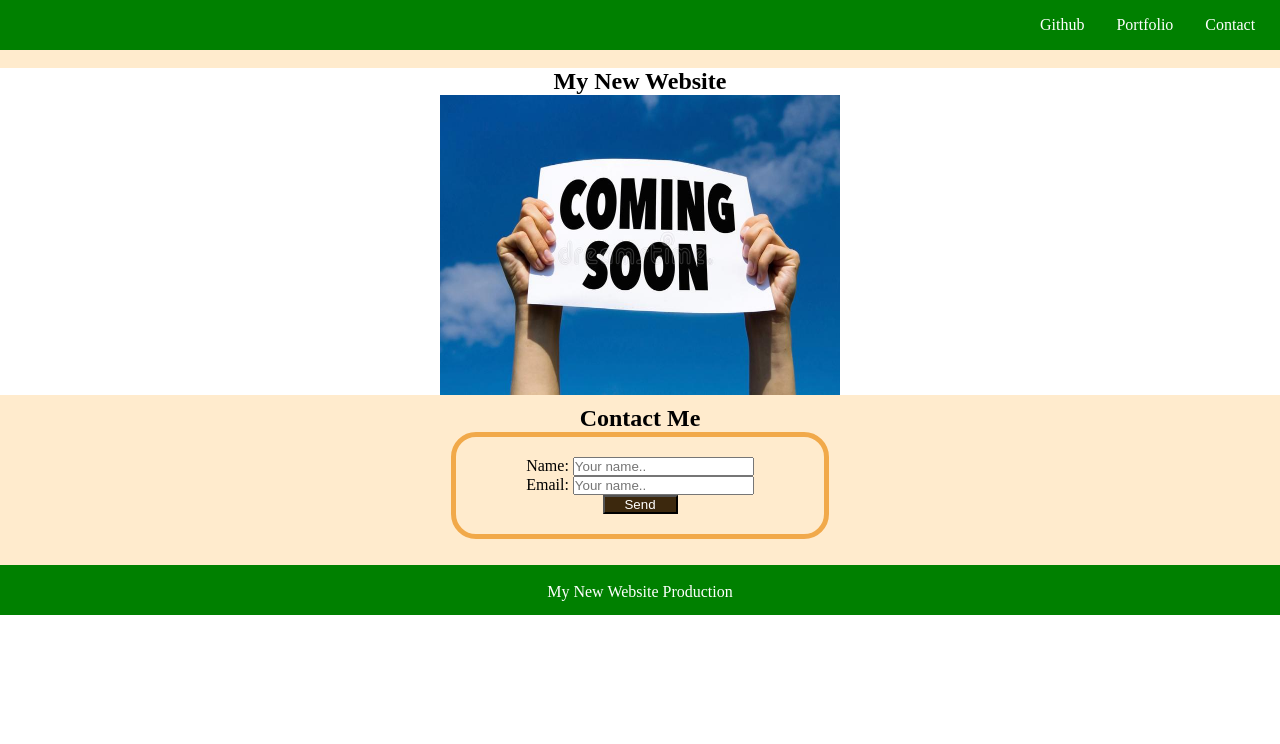
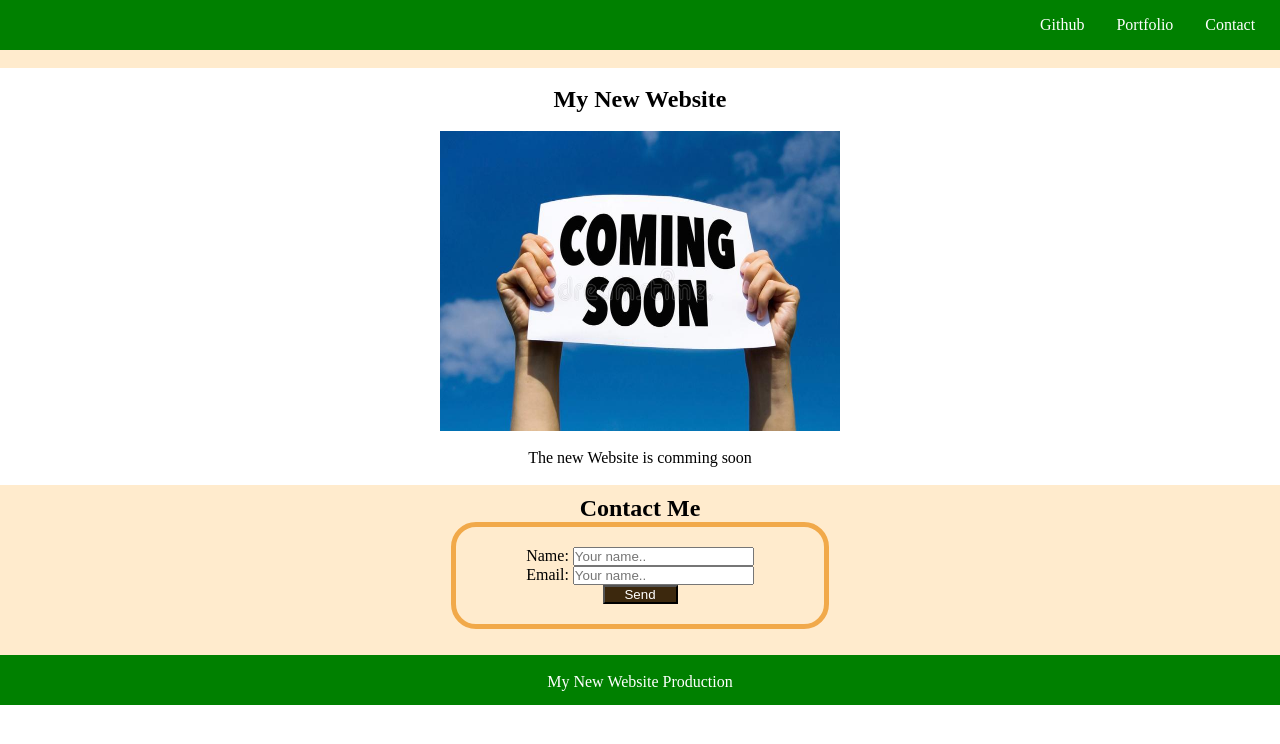
Before and after one commit to ghiasnaser/First-mini-project, a plain HTML site: page index.html in a window 1280 px wide. Drawn offline with Linux system fonts and the light colour scheme.

Commit message:
add paragraph the the web page

```diff
--- a/index.html
+++ b/index.html
@@ -20,11 +20,14 @@
             <br>
         </section>
     </section>
-    <section >
-        <h1 class="content">My New Website</h1>
+    <section class="content">
+        <br>
+        <h1 >My New Website</h1>
+        <br>
         <img src="./assest/images/coming-soon.jpg">
-        <div class="square"></div>
-        <p></p>
+        <br>
+        <p>The new Website is comming soon</p>
+        <br>
     </section>
     <section class="container">
         <h1>Contact Me</h1>
```
